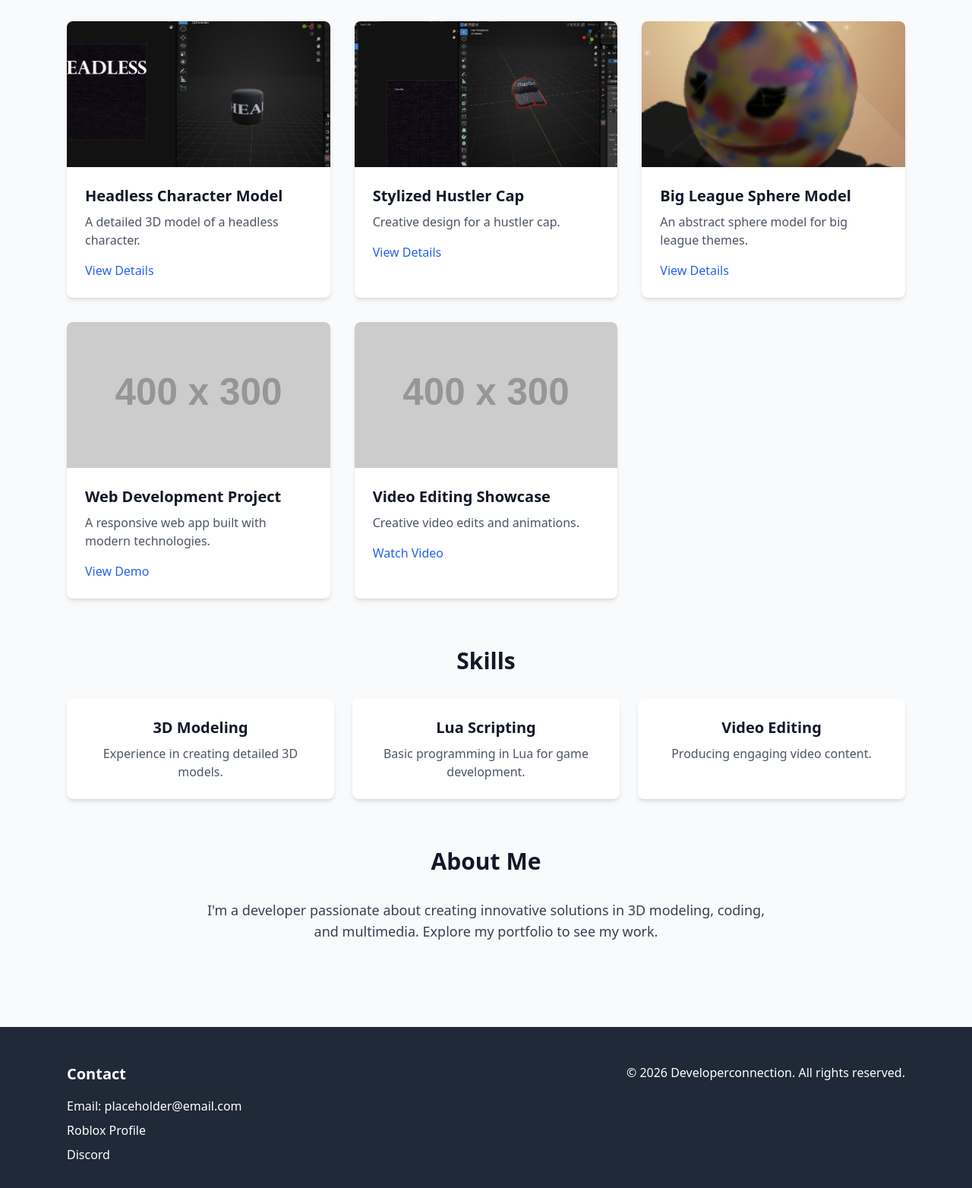
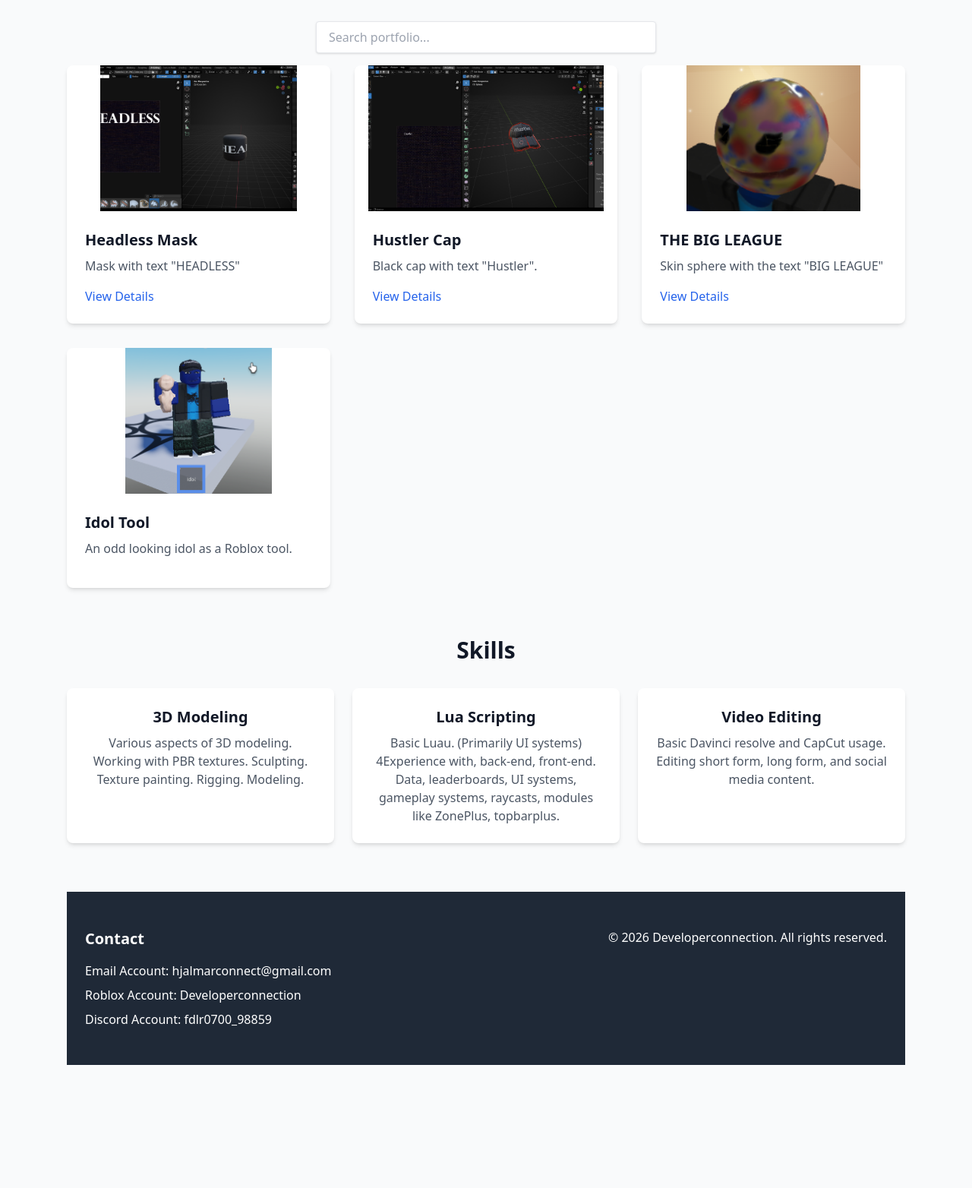
Before and after one commit to developerconnection/developerconnection.github.io, a plain HTML site: page index.html in a window 1280 px wide. Shown: the part 296-1860 px from the top of the page at 76% size. After the commit the page ends 1746 px from the top, so only its background shows below. Drawn offline with nearby package versions, Linux system fonts and the light colour scheme; placeholder pictures from the web are drawn by us.

Commit message:
Fix image display: change object-cover to object-contain to prevent image cropping
- Updated all portfolio card images to use object-contain instead of object-cover
- Updated project-card img CSS rule for consistent behavior
- Images now display fully without being cut off

```diff
--- a/index.html
+++ b/index.html
@@ -13,7 +13,6 @@
         <ul class="flex space-x-6">
           <li><a href="#portfolio" class="text-gray-700 hover:text-blue-600 transition">Portfolio</a></li>
           <li><a href="#skills" class="text-gray-700 hover:text-blue-600 transition">Skills</a></li>
-          <li><a href="#about" class="text-gray-700 hover:text-blue-600 transition">About</a></li>
           <li><a href="#contact" class="text-gray-700 hover:text-blue-600 transition">Contact</a></li>
         </ul>
       </nav>
@@ -21,40 +20,62 @@
 
     <main class="max-w-6xl mx-auto px-6 py-12">
       <section class="text-center mb-16">
-        <h1 class="text-4xl font-bold mb-4">Welcome to My Portfolio</h1>
-        <p class="text-lg text-gray-600">Showcasing my work in 3D modeling, coding, and more.</p>
+        <h1 class="text-4xl font-bold mb-4">Developerconnection Portfolio</h1>
+        <p class="text-lg text-gray-600">GMT+1, Rigging, 3D Modeling, Scripting, Video Editing</p>
       </section>
 
       <section id="portfolio" class="mb-16">
         <h2 class="text-3xl font-semibold mb-8 text-center">Portfolio</h2>
-        <div class="grid grid-cols-1 md:grid-cols-2 lg:grid-cols-3 gap-8">
+        <!--
+          Search bar will filter cards by tags or text. Add more items by copying
+          one of the <div class="portfolio-card"> elements below. Use the
+          data-tags attribute to supply comma-separated keywords (e.g.,
+          data-tags="3d,model,script").
+        -->
+        <div class="mb-4 text-center">
+          <input
+            id="portfolio-search"
+            type="text"
+            placeholder="Search portfolio..."
+            class="w-full max-w-md px-4 py-2 border rounded shadow focus:outline-none"
+          />
+        </div>
+        <p id="portfolio-no-results" class="text-center text-gray-500 hidden">No items found.</p>
+        <div id="portfolio-grid" class="grid grid-cols-1 md:grid-cols-2 lg:grid-cols-3 gap-8">
           <!-- Existing 3D Models -->
-          <div class="bg-white rounded-lg shadow-md overflow-hidden">
-            <img src="./Assets/images/HEADLESSmodelPortfolioImage.png" alt="Headless Model" class="w-full h-48 object-cover">
+          <div class="portfolio-card bg-white rounded-lg shadow-md overflow-hidden" data-tags="3d,model,modeling,headless,roblox">
+            <img src="./Assets/images/HEADLESSmodelPortfolioImage.png" alt="Headless Model" class="w-full h-48 object-contain">
             <div class="p-6">
-              <h3 class="text-xl font-semibold mb-2">Headless Character Model</h3>
-              <p class="text-gray-600 mb-4">A detailed 3D model of a headless character.</p>
-              <a href="#" class="text-blue-600 hover:underline">View Details</a>
+              <h3 class="text-xl font-semibold mb-2">Headless Mask</h3>
+              <p class="text-gray-600 mb-4">Mask with text "HEADLESS"</p>
+              <a href="https://www.roblox.com/catalog/113493087079243/HEADLESS-Mask" class="text-blue-600 hover:underline">View Details</a>
             </div>
           </div>
-          <div class="bg-white rounded-lg shadow-md overflow-hidden">
-            <img src="./Assets/images/HustlerCapPortfolioImage.png" alt="Hustler Cap" class="w-full h-48 object-cover">
+          <div class="portfolio-card bg-white rounded-lg shadow-md overflow-hidden" data-tags="3d,model,modeling,cap,roblox">
+            <img src="./Assets/images/HustlerCapPortfolioImage.png" alt="Hustler Cap" class="w-full h-48 object-contain">
             <div class="p-6">
-              <h3 class="text-xl font-semibold mb-2">Stylized Hustler Cap</h3>
-              <p class="text-gray-600 mb-4">Creative design for a hustler cap.</p>
-              <a href="#" class="text-blue-600 hover:underline">View Details</a>
+              <h3 class="text-xl font-semibold mb-2">Hustler Cap</h3>
+              <p class="text-gray-600 mb-4">Black cap with text "Hustler".</p>
+              <a href="https://www.roblox.com/catalog/119091969302250/Hustler-Cap" class="text-blue-600 hover:underline">View Details</a>
             </div>
           </div>
-          <div class="bg-white rounded-lg shadow-md overflow-hidden">
-            <img src="./Assets/images/BigLeaguemodelPortfolioImage.png" alt="Big League Sphere Model" class="w-full h-48 object-cover">
+          <div class="portfolio-card bg-white rounded-lg shadow-md overflow-hidden" data-tags="3d,model,modeling,sphere,roblox">
+            <img src="./Assets/images/BigLeaguemodelPortfolioImage.png" alt="Big League Sphere Model" class="w-full h-48 object-contain">
             <div class="p-6">
-              <h3 class="text-xl font-semibold mb-2">Big League Sphere Model</h3>
-              <p class="text-gray-600 mb-4">An abstract sphere model for big league themes.</p>
-              <a href="#" class="text-blue-600 hover:underline">View Details</a>
+              <h3 class="text-xl font-semibold mb-2">THE BIG LEAGUE</h3>
+              <p class="text-gray-600 mb-4">Skin sphere with the text "BIG LEAGUE"</p>
+              <a href="https://www.roblox.com/catalog/97111423090018/THE-BIG-LEAGUE" class="text-blue-600 hover:underline">View Details</a>
             </div>
           </div>
-          <!-- Placeholder for Coding Project -->
-          <div class="bg-white rounded-lg shadow-md overflow-hidden">
+             <div class="portfolio-card bg-white rounded-lg shadow-md overflow-hidden" data-tags="3d,model,modeling,sculpting,roblox,studio,tool">
+            <img src="./Assets/images/IdolToolPortfolioImage.png" alt="Idol Tool" class="w-full h-48 object-contain">
+            <div class="p-6">
+              <h3 class="text-xl font-semibold mb-2">Idol Tool</h3>
+              <p class="text-gray-600 mb-4">An odd looking idol as a Roblox tool.</p>
+            </div>
+          </div>
+          <!-- Placeholder for Coding Project
+                    <div class="bg-white rounded-lg shadow-md overflow-hidden">
             <img src="https://via.placeholder.com/400x300?text=Coding+Project" alt="Coding Project" class="w-full h-48 object-cover">
             <div class="p-6">
               <h3 class="text-xl font-semibold mb-2">Web Development Project</h3>
@@ -62,8 +83,10 @@
               <a href="#" class="text-blue-600 hover:underline">View Demo</a>
             </div>
           </div>
-          <!-- Placeholder for Another Item -->
-          <div class="bg-white rounded-lg shadow-md overflow-hidden">
+          -->
+
+          <!-- Placeholder for Another Item
+          <div class="portfolio-card bg-white rounded-lg shadow-md overflow-hidden" data-tags="video,editing">
             <img src="https://via.placeholder.com/400x300?text=Video+Edit" alt="Video Edit" class="w-full h-48 object-cover">
             <div class="p-6">
               <h3 class="text-xl font-semibold mb-2">Video Editing Showcase</h3>
@@ -71,7 +94,7 @@
               <a href="#" class="text-blue-600 hover:underline">Watch Video</a>
             </div>
           </div>
-          <!-- Add more as needed -->
+        Add more as needed -->
         </div>
       </section>
 
@@ -80,36 +103,27 @@
         <div class="grid grid-cols-1 md:grid-cols-2 lg:grid-cols-3 gap-6">
           <div class="bg-white p-6 rounded-lg shadow-md text-center">
             <h3 class="text-xl font-semibold mb-2">3D Modeling</h3>
-            <p class="text-gray-600">Experience in creating detailed 3D models.</p>
+            <p class="text-gray-600">Various aspects of 3D modeling. Working with PBR textures. Sculpting. Texture painting. Rigging. Modeling. </p>
           </div>
           <div class="bg-white p-6 rounded-lg shadow-md text-center">
             <h3 class="text-xl font-semibold mb-2">Lua Scripting</h3>
-            <p class="text-gray-600">Basic programming in Lua for game development.</p>
+            <p class="text-gray-600">Basic Luau. (Primarily UI systems) 4Experience with, back-end, front-end. Data, leaderboards, UI systems, gameplay systems, raycasts, modules like ZonePlus, topbarplus.</p>
           </div>
           <div class="bg-white p-6 rounded-lg shadow-md text-center">
             <h3 class="text-xl font-semibold mb-2">Video Editing</h3>
-            <p class="text-gray-600">Producing engaging video content.</p>
+            <p class="text-gray-600">Basic Davinci resolve and CapCut usage. Editing short form, long form, and social media content.</p>
           </div>
         </div>
       </section>
-
-      <section id="about" class="mb-16">
-        <h2 class="text-3xl font-semibold mb-8 text-center">About Me</h2>
-        <p class="text-lg text-gray-700 text-center max-w-3xl mx-auto">
-          I'm a developer passionate about creating innovative solutions in 3D modeling, coding, and multimedia. Explore my portfolio to see my work.
-        </p>
-      </section>
-    </main>
-
     <footer id="contact" class="bg-gray-800 text-white py-12">
       <div class="max-w-6xl mx-auto px-6">
         <div class="grid grid-cols-1 md:grid-cols-2 gap-8">
           <div>
             <h3 class="text-xl font-semibold mb-4">Contact</h3>
             <ul class="space-y-2">
-              <li><a href="#" class="hover:text-blue-300">Email: placeholder@email.com</a></li>
-              <li><a href="#" class="hover:text-blue-300">Roblox Profile</a></li>
-              <li><a href="#" class="hover:text-blue-300">Discord</a></li>
+              <li><a href="mailto:hjalmarconnect@gmail.com" class="hover:text-blue-300">Email Account: hjalmarconnect@gmail.com</a></li>
+              <li><a href="https://www.roblox.com/users/8128255427/profile" class="hover:text-blue-300">Roblox Account: Developerconnection</a></li>
+              <li><a href="https://discord.com/channels/@me" class="hover:text-blue-300">Discord Account: fdlr0700_98859</a></li>
             </ul>
           </div>
           <div class="text-right">
--- a/script.js
+++ b/script.js
@@ -26,3 +26,49 @@ function setActiveNav() {
 }
 
 setActiveNav();
+
+// Portfolio search/filter logic
+(function() {
+  const searchInput = document.getElementById('portfolio-search');
+  if (!searchInput) return;
+
+  const cards = Array.from(document.querySelectorAll('.portfolio-card'));
+
+  function filterCards() {
+    const query = searchInput.value.trim().toLowerCase();
+    if (!query) {
+      cards.forEach(card => {
+        card.style.display = '';
+        card.style.order = '';
+      });
+      return;
+    }
+
+    const terms = query.split(/\s+/);
+    let anyVisible = false;
+    cards.forEach(card => {
+      const tags = (card.dataset.tags || '').toLowerCase();
+      const text = (card.innerText || '').toLowerCase();
+      const matched = terms.every(term => tags.includes(term) || text.includes(term));
+      if (matched) {
+        card.style.display = '';
+        card.style.order = '0';
+        anyVisible = true;
+      } else {
+        card.style.display = 'none';
+      }
+    });
+
+    const noMsg = document.getElementById('portfolio-no-results');
+    if (noMsg) {
+      noMsg.classList.toggle('hidden', anyVisible);
+    }
+  }
+
+  // simple debounce
+  let debounceTimer;
+  searchInput.addEventListener('input', () => {
+    clearTimeout(debounceTimer);
+    debounceTimer = setTimeout(filterCards, 150);
+  });
+})();
--- a/styles.css
+++ b/styles.css
@@ -182,7 +182,7 @@ button:hover {
 .project-card img {
     width: 100%;
     height: 200px;
-    object-fit: cover;
+    object-fit: contain;
 }
 
 .project-card h3,
```
Also changed, not shown: Assets/images/IdolToolPortfolioImage.png (added).
